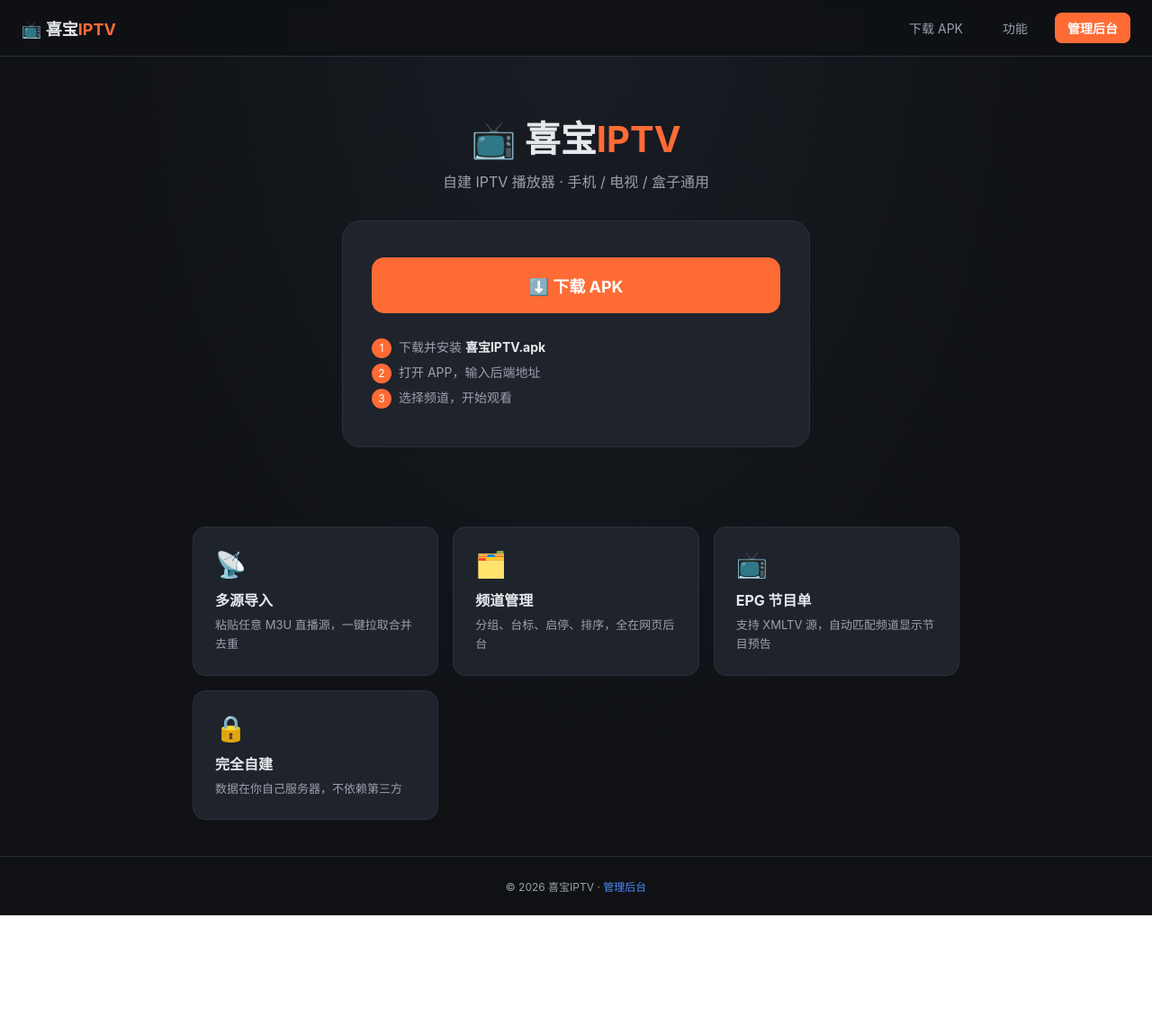
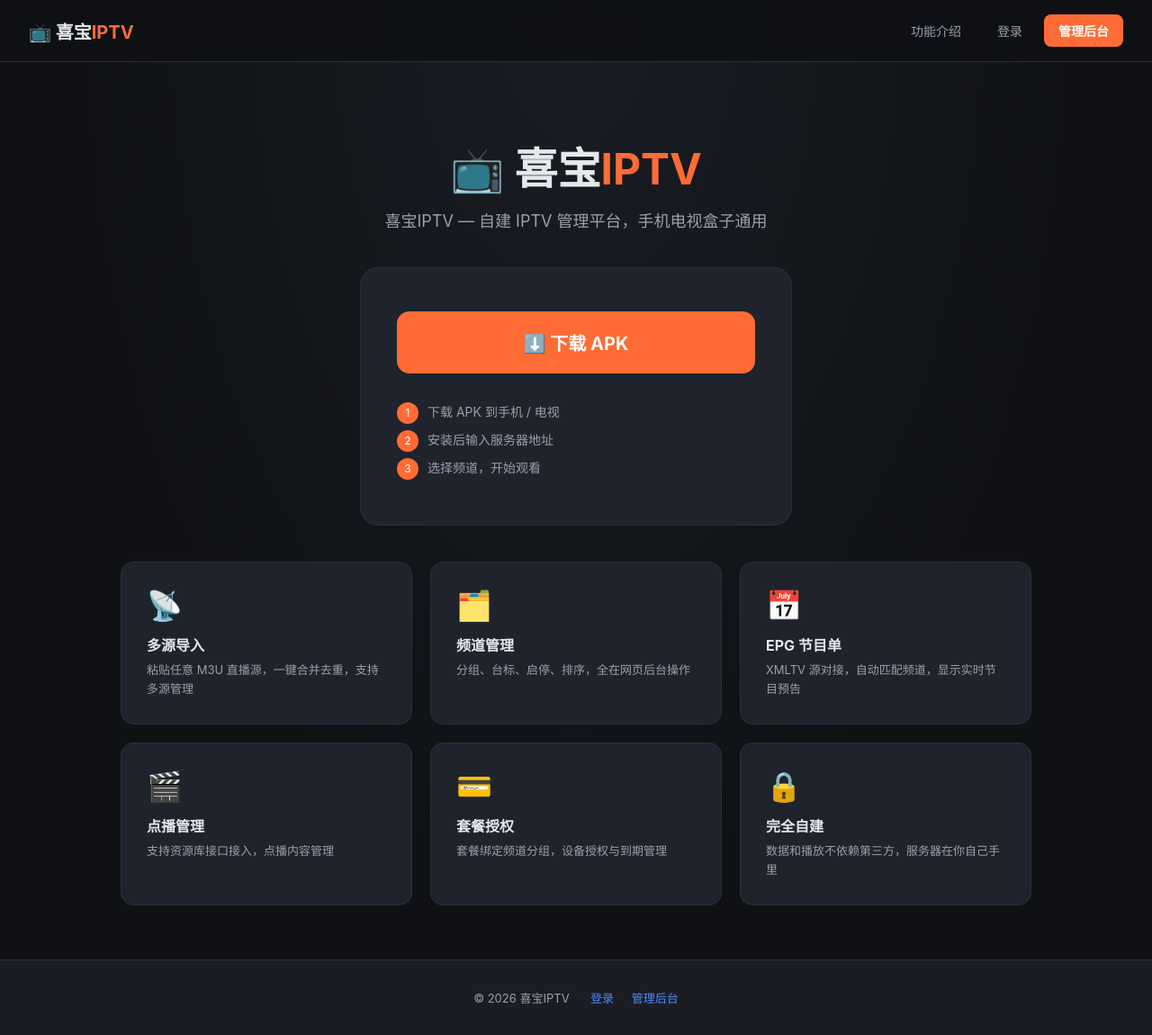
Before and after one commit to billconan2017/xibao-server, a website: page web/index.html in a window 1280 px wide. Shown: the whole page at 90% size. Before the commit the page ends 1017 px from the top, so only its background shows below. Drawn offline with nearby package versions, Linux system fonts and the light colour scheme; no server answers.

Commit message:
fix: 登录页去掉默认提示 + 首页重做 + 支持改用户名密码 + 默认密码365759630

```diff
--- a/src/store.js
+++ b/src/store.js
@@ -134,10 +134,10 @@ export function initDb() {
 }
 
 function seedDefaults() {
-  // 默认管理员 admin / admin123（首次登录后会提示修改）
+  // 默认管理员 admin / 365759630
   const existing = db.prepare('SELECT COUNT(*) as c FROM users').get();
   if (existing.c === 0) {
-    const hash = hashPassword('admin123');
+    const hash = hashPassword('365759630');
     db.prepare('INSERT INTO users (username, password_hash) VALUES (?, ?)').run('admin', hash);
   }
 
--- a/web/index.html
+++ b/web/index.html
@@ -9,99 +9,117 @@
 * { box-sizing: border-box; margin: 0; padding: 0; }
 :root {
   --bg: #0f1115; --bg2: #1a1d24; --card: #1f232c; --border: #2a2f3a;
-  --text: #e6e8eb; --text2: #9aa0ab; --accent: #ff6b35; --accent2: #4f8cff; --green: #2ecc71;
+  --text: #e6e8eb; --text2: #9aa0ab; --accent: #ff6b35; --accent2: #4f8cff;
+  --green: #2ecc71;
 }
 body {
   font-family: -apple-system, BlinkMacSystemFont, "Segoe UI", Roboto, sans-serif;
-  background: var(--bg); color: var(--text); min-height: 100vh;
+  background: var(--bg); color: var(--text);
+  min-height: 100vh;
   background: radial-gradient(ellipse at top, #1a1d24 0%, #0f1115 60%);
 }
-.nav {
+.topbar {
   display: flex; align-items: center; justify-content: space-between;
-  padding: 14px 24px; border-bottom: 1px solid var(--border);
-  position: sticky; top: 0; background: rgba(15,17,21,0.9); backdrop-filter: blur(8px); z-index: 10;
+  padding: 16px 32px; border-bottom: 1px solid var(--border);
+  background: rgba(15,17,21,0.92); backdrop-filter: blur(8px);
+  position: sticky; top: 0; z-index: 10;
 }
-.nav .brand { font-size: 18px; font-weight: 700; }
-.nav .brand span { color: var(--accent); }
-.nav .links { display: flex; gap: 16px; align-items: center; }
-.nav .links a {
+.topbar .brand { font-size: 20px; font-weight: 700; }
+.topbar .brand span { color: var(--accent); }
+.topbar nav { display: flex; gap: 8px; align-items: center; }
+.topbar nav a {
   color: var(--text2); text-decoration: none; font-size: 14px;
-  padding: 7px 14px; border-radius: 8px; transition: all .15s;
+  padding: 8px 16px; border-radius: 8px; transition: all .15s;
 }
-.nav .links a:hover { color: var(--text); background: var(--card); }
-.nav .links a.admin { background: var(--accent); color: #fff; font-weight: 600; }
-.hero { text-align: center; padding: 60px 24px 40px; }
-.hero h1 { font-size: 40px; font-weight: 700; margin-bottom: 8px; }
+.topbar nav a:hover { color: var(--text); background: var(--card); }
+.topbar nav a.admin { background: var(--accent); color: #fff; font-weight: 600; }
+
+.hero {
+  display: flex; flex-direction: column; align-items: center; justify-content: center;
+  padding: 80px 24px 40px; text-align: center;
+}
+.hero h1 { font-size: 48px; font-weight: 700; margin-bottom: 12px; }
 .hero h1 span { color: var(--accent); }
-.hero p { color: var(--text2); font-size: 16px; margin-bottom: 32px; }
-.download-card {
+.hero .sub { color: var(--text2); font-size: 18px; margin-bottom: 40px; max-width: 500px; }
+.hero .dl-card {
   background: var(--card); border: 1px solid var(--border); border-radius: 20px;
-  max-width: 520px; margin: 0 auto; padding: 40px 32px;
+  padding: 48px 40px; max-width: 480px; width: 100%;
 }
-.dl-btn {
-  display: flex; align-items: center; gap: 10px; justify-content: center;
-  padding: 18px; background: var(--accent); color: #fff; border-radius: 14px;
-  font-size: 18px; font-weight: 700; text-decoration: none; margin-bottom: 24px;
+.hero .dl-btn {
+  display: flex; align-items: center; gap: 12px; justify-content: center;
+  padding: 20px; background: var(--accent); color: #fff; border-radius: 14px;
+  font-size: 20px; font-weight: 700; text-decoration: none; margin-bottom: 28px;
   transition: opacity .15s;
 }
-.dl-btn:hover { opacity: .88; }
-.qr { display: flex; align-items: center; gap: 24px; justify-content: center; margin-bottom: 20px; }
-.qr .qrcode { width: 140px; height: 140px; background: #fff; border-radius: 10px; display: flex; align-items: center; justify-content: center; }
-.qr .qrcode img { width: 130px; height: 130px; }
-.steps { text-align: left; font-size: 14px; color: var(--text2); line-height: 2; }
-.steps b { color: var(--text); }
-.steps .num {
+.hero .dl-btn:hover { opacity: .88; }
+.hero .steps { text-align: left; font-size: 14px; color: var(--text2); line-height: 2.2; }
+.hero .steps b { color: var(--text); }
+.hero .steps .num {
   display: inline-flex; align-items: center; justify-content: center;
-  width: 22px; height: 22px; border-radius: 50%; background: var(--accent); color: #fff;
-  font-size: 12px; margin-right: 8px;
+  width: 24px; height: 24px; border-radius: 50%; background: var(--accent); color: #fff;
+  font-size: 12px; margin-right: 10px;
 }
+
 .features {
-  display: grid; grid-template-columns: repeat(auto-fit, minmax(220px, 1fr));
-  gap: 16px; max-width: 900px; margin: 48px auto 40px; padding: 0 24px;
+  display: grid; grid-template-columns: repeat(auto-fit, minmax(240px, 1fr));
+  gap: 20px; max-width: 1060px; margin: 0 auto; padding: 0 24px 60px;
 }
 .feat {
-  background: var(--card); border: 1px solid var(--border); border-radius: 14px; padding: 24px;
+  background: var(--card); border: 1px solid var(--border); border-radius: 14px; padding: 28px;
+  transition: border-color .2s;
 }
-.feat .ico { font-size: 28px; margin-bottom: 10px; }
+.feat:hover { border-color: var(--accent); }
+.feat .ico { font-size: 32px; margin-bottom: 12px; }
 .feat h3 { font-size: 16px; margin-bottom: 6px; }
 .feat p { font-size: 13px; color: var(--text2); line-height: 1.6; }
-.footer { text-align: center; padding: 24px; color: var(--text2); font-size: 12px; border-top: 1px solid var(--border); }
+
+.footer {
+  text-align: center; padding: 32px; color: var(--text2); font-size: 13px;
+  border-top: 1px solid var(--border); background: var(--bg2);
+}
 .footer a { color: var(--accent2); text-decoration: none; }
+.footer .sep { margin: 0 8px; color: var(--border); }
 </style>
 </head>
 <body>
 <div id="app">
-  <div class="nav">
+  <div class="topbar">
     <div class="brand">📺 喜宝<span>IPTV</span></div>
-    <div class="links">
-      <a href="#download">下载 APK</a>
-      <a href="#features">功能</a>
+    <nav>
+      <a href="#features">功能介绍</a>
+      <a href="/login">登录</a>
       <a href="/admin" class="admin">管理后台</a>
-    </div>
+    </nav>
   </div>
 
-  <div class="hero" id="download">
+  <div class="hero">
     <h1>📺 喜宝<span>IPTV</span></h1>
-    <p>自建 IPTV 播放器 · 手机 / 电视 / 盒子通用</p>
-    <div class="download-card">
+    <p class="sub">{{ siteName }} — 自建 IPTV 管理平台，手机电视盒子通用</p>
+    <div class="dl-card">
       <a class="dl-btn" :href="apkUrl" download>⬇️ 下载 APK</a>
       <div class="steps">
-        <div><span class="num">1</span>下载并安装 <b>{{ apkName }}</b></div>
-        <div><span class="num">2</span>打开 APP，输入后端地址</div>
+        <div><span class="num">1</span>下载 APK 到手机 / 电视</div>
+        <div><span class="num">2</span>安装后输入服务器地址</div>
         <div><span class="num">3</span>选择频道，开始观看</div>
       </div>
     </div>
   </div>
 
   <div class="features" id="features">
-    <div class="feat"><div class="ico">📡</div><h3>多源导入</h3><p>粘贴任意 M3U 直播源，一键拉取合并去重</p></div>
-    <div class="feat"><div class="ico">🗂️</div><h3>频道管理</h3><p>分组、台标、启停、排序，全在网页后台</p></div>
-    <div class="feat"><div class="ico">📺</div><h3>EPG 节目单</h3><p>支持 XMLTV 源，自动匹配频道显示节目预告</p></div>
-    <div class="feat"><div class="ico">🔒</div><h3>完全自建</h3><p>数据在你自己服务器，不依赖第三方</p></div>
+    <div class="feat"><div class="ico">📡</div><h3>多源导入</h3><p>粘贴任意 M3U 直播源，一键合并去重，支持多源管理</p></div>
+    <div class="feat"><div class="ico">🗂️</div><h3>频道管理</h3><p>分组、台标、启停、排序，全在网页后台操作</p></div>
+    <div class="feat"><div class="ico">📅</div><h3>EPG 节目单</h3><p>XMLTV 源对接，自动匹配频道，显示实时节目预告</p></div>
+    <div class="feat"><div class="ico">🎬</div><h3>点播管理</h3><p>支持资源库接口接入，点播内容管理</p></div>
+    <div class="feat"><div class="ico">💳</div><h3>套餐授权</h3><p>套餐绑定频道分组，设备授权与到期管理</p></div>
+    <div class="feat"><div class="ico">🔒</div><h3>完全自建</h3><p>数据和播放不依赖第三方，服务器在你自己手里</p></div>
   </div>
 
   <div class="footer">
-    © <span id="year"></span> {{ siteName }} · <a href="/admin">管理后台</a>
+    © {{ year }} {{ siteName }}
+    <span class="sep">·</span>
+    <a href="/login">登录</a>
+    <span class="sep">·</span>
+    <a href="/admin">管理后台</a>
   </div>
 </div>
 
@@ -109,25 +127,20 @@ body {
 const { createApp } = Vue;
 createApp({
   data() {
-    return { siteName: '喜宝IPTV', apkUrl: '', apkName: '喜宝IPTV.apk' };
+    return { siteName: '喜宝IPTV', apkUrl: '', year: '2026' };
   },
   async mounted() {
-    document.getElementById('year').textContent = new Date().getFullYear();
+    this.year = String(new Date().getFullYear());
     try {
       const res = await fetch('/api/settings');
       const json = await res.json();
       if (json.code === 0 && json.data) {
         this.siteName = json.data.site_name || '喜宝IPTV';
-        if (json.data.apk_url) {
-          this.apkUrl = json.data.apk_url;
-          this.apkName = json.data.apk_url.split('/').pop();
-        }
+        if (json.data.apk_url) this.apkUrl = json.data.apk_url;
       }
     } catch (e) {}
-    // 默认 APK 地址（GitHub Release 直链）
     if (!this.apkUrl) {
       this.apkUrl = 'https://github.com/billconan2017/xibao-iptv/releases/latest/download/xibao-iptv-v1.0.1.apk';
-      this.apkName = '喜宝IPTV.apk';
     }
   },
 }).mount('#app');
```
Also changed, not shown: docker-compose.yml (+2 -10 lines), src/routes/auth.js (+18 -13 lines), web/admin.html (+24 -11 lines), web/login.html (+1 -2 lines).
